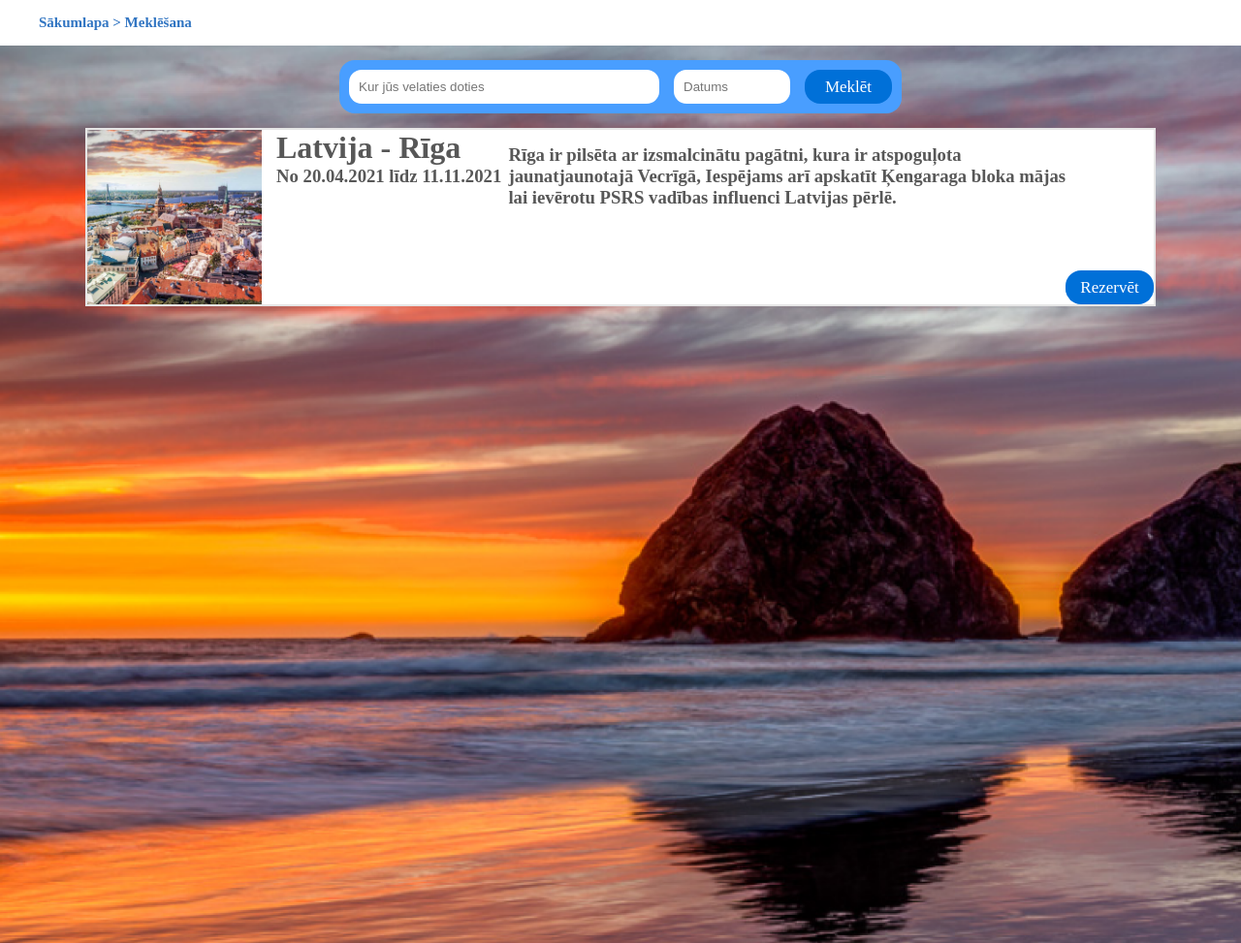
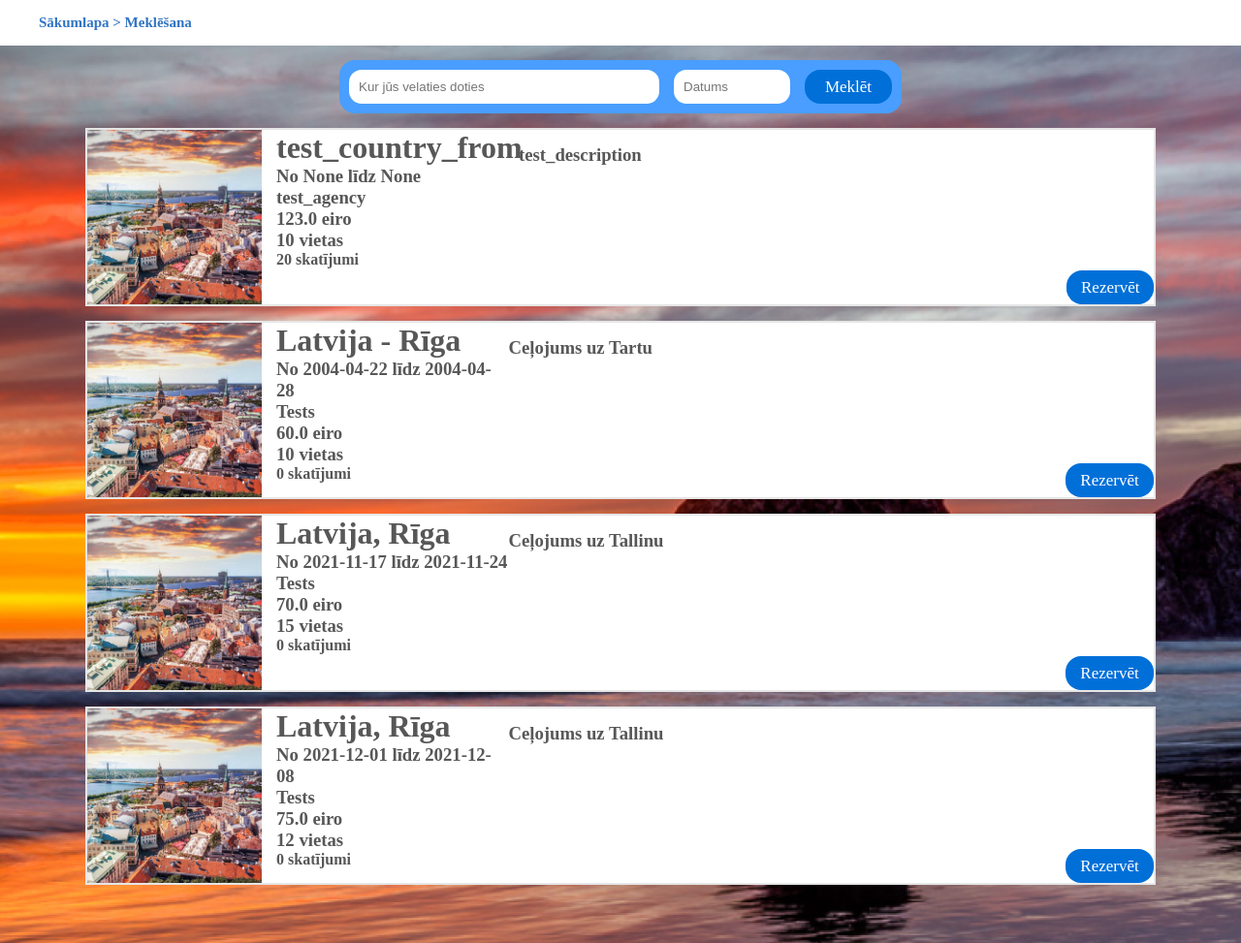
Before and after one commit to RalfsUpelnieks/flask_celojums-majas-lapa, a Flask app: a page that uses templates/celojumi.html in a window 1280 px wide. Shown: the part 141-1114 px from the top of the page at 97% size. Run offline with Flask 2, Linux system fonts and the light colour scheme; data comes from the database, SQL or seed files in the repository; some web fonts are replaced.

Commit message:
Added trip output to page (view comments)

```diff
--- a/templates/celojumi.html
+++ b/templates/celojumi.html
@@ -28,15 +28,28 @@
                 <input id="input2" type="text" placeholder="Datums">
                 <button id="searchButton">Meklēt</button>
             </div>
-            <div id="travelPanel">
-                <img id="travelImage" src="static/images/riga.jpg"></img>
-                <div id="travelText">
-                    <h1>Latvija - Rīga</h1>
-                    <h3>No 20.04.2021 līdz 11.11.2021</h3>
+            <!--
+                --Gundars
+                Iespējams, dizainu būs nepieciešams mainīt, bet pašlaik visiem elementiem ir 'id' atribūti, kas, veidojot vairākus elementus, neder.
+                Vai nu celojumi.html un stylesheet.css vajag mainīt visu uz 'class' vai investēt šo laiku uzveidojot citu dizainu.
+            -->
+            {% if trips %}
+                {% for trip in trips %}
+                <div id="travelPanel">
+                    <img id="travelImage" src="static/images/riga.jpg"></img>
+                    <div id="travelText">
+                        <h1>{{ trip.country_from }}</h1>
+                        <h3>No {{ trip.date_from }} līdz {{ trip.date_to }}</h3>
+                        <h3>{{ trip.get_agency_from_id().name }}</h3>
+                        <h3>{{ trip.cost }} eiro</h3>
+                        <h3>{{ trip.ticket_amount }} vietas</h3>
+                        <h4>{{ trip.views }} skatījumi</h4>
+                    </div>
+                    <h3 style="margin-top: 15px; width: 600px;">{{ trip.description }}</h3>
+                    <button id="reserveButton">Rezervēt</button>
                 </div>
-                <h3 style="margin-top: 15px; width: 600px;">Rīga ir pilsēta ar izsmalcinātu pagātni, kura ir atspoguļota jaunatjaunotajā Vecrīgā, Iespējams arī apskatīt Ķengaraga bloka mājas lai ievērotu PSRS vadības influenci Latvijas pērlē.</h3>
-                <button id="reserveButton">Rezervēt</button>
-            </div>
+                {% endfor %}
+            {% endif %}
 
     </div>
     <div id="log-in-panel">
```
